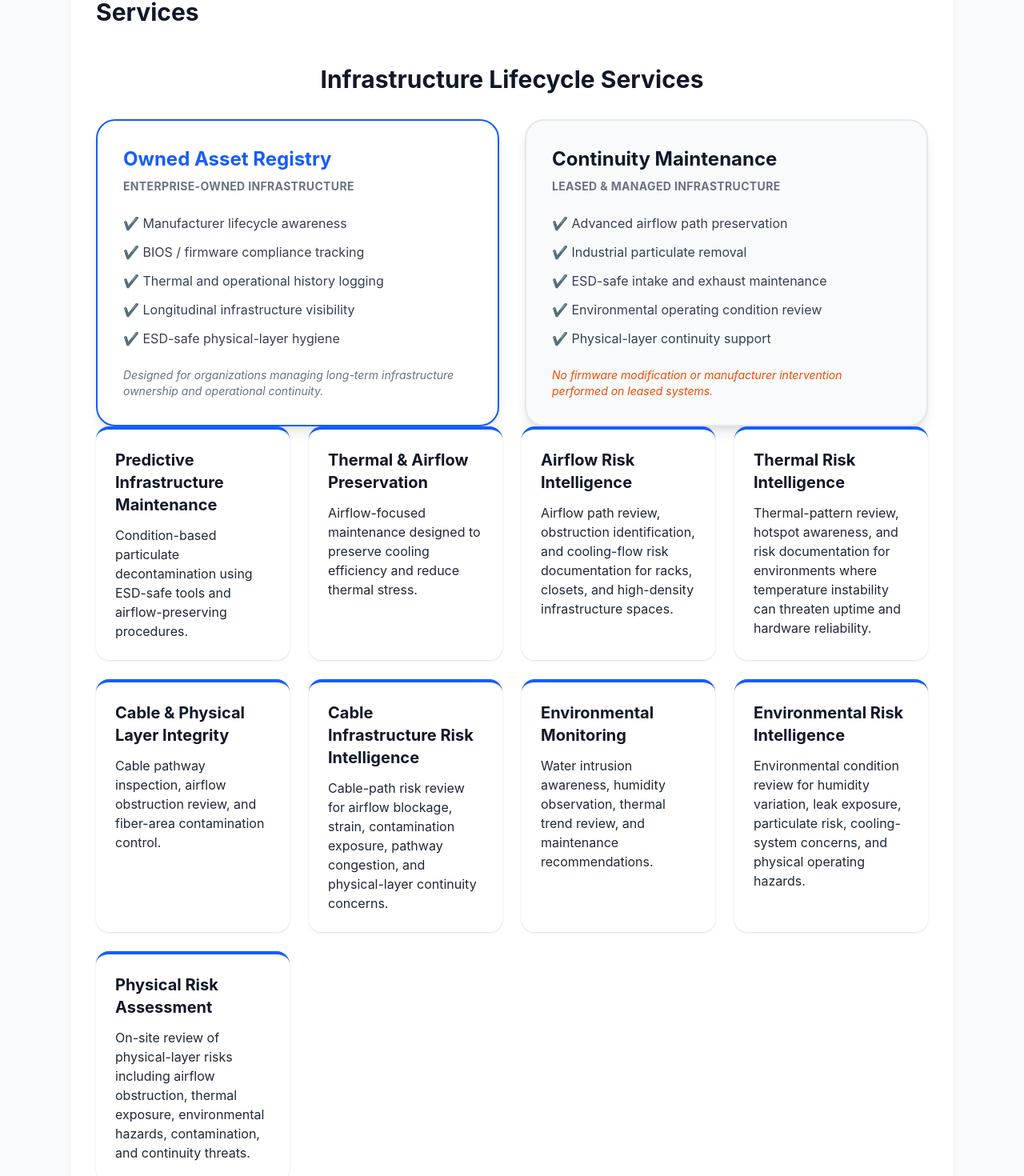
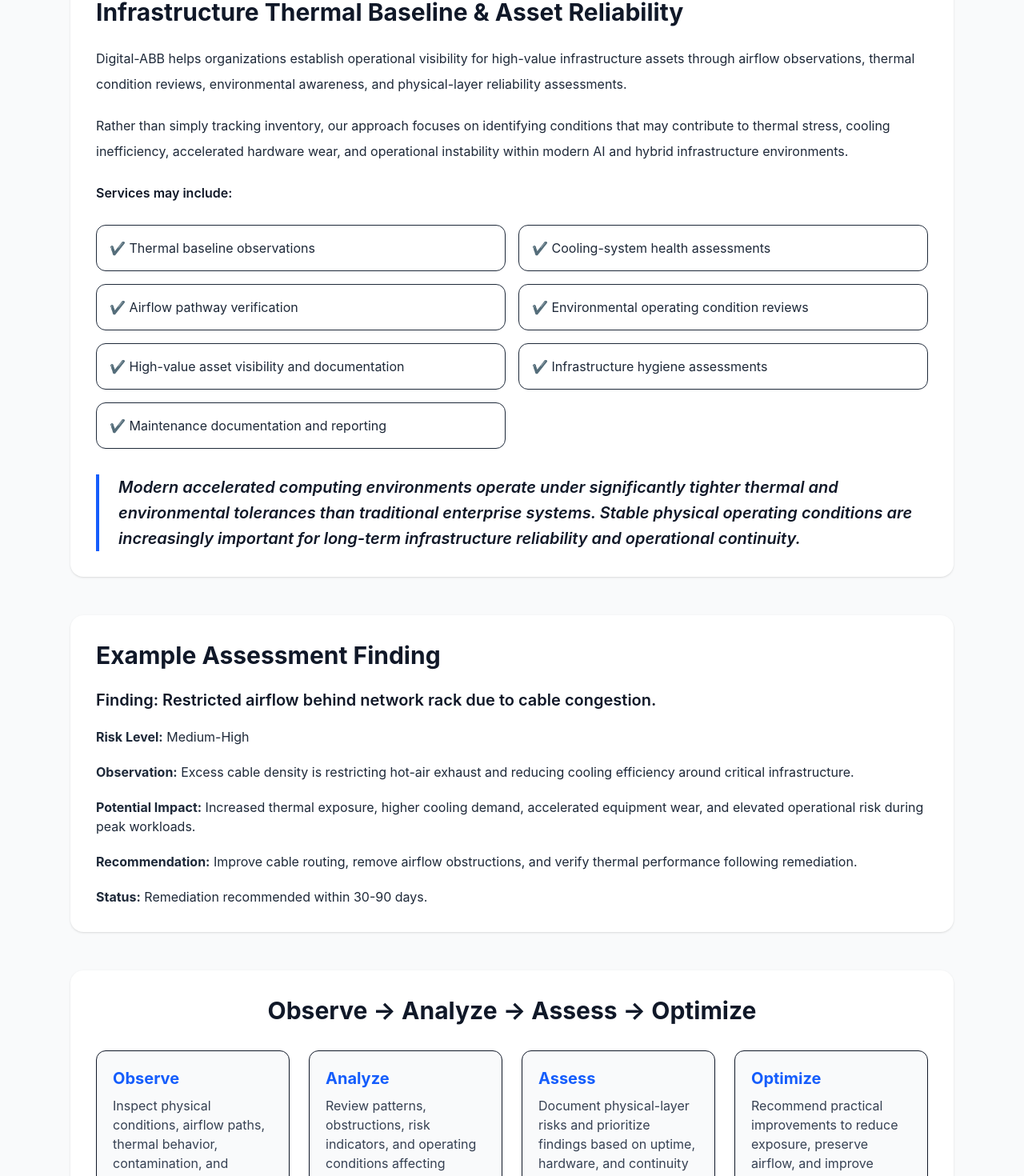
Before and after one commit to aboumba2002/digital-abb, a React (Vite) app: page / in a window 1280 px wide. Shown: the part 3094-4564 px from the top of the page at 80% size. Built offline with nearby package versions, Linux system fonts and the light colour scheme.

Commit message:
upgrade Service area

```diff
--- a/src/App.tsx
+++ b/src/App.tsx
@@ -230,130 +230,44 @@ export default function App() {
 
         {/* Services */}
         <section id="services" className={sectionClass}>
-          <h3 className="text-3xl font-bold mb-6">Services</h3>
+          <h3 className="text-3xl font-bold mb-6">
+            Infrastructure Thermal Baseline & Asset Reliability
+          </h3>
 
-          <div className="mt-12">
-            <h3 className="text-3xl font-bold mb-8 text-center">
-              Infrastructure Lifecycle Services
-            </h3>
+          <div className="space-y-5 text-gray-800 leading-8">
+            <p>
+              Digital-ABB helps organizations establish operational visibility for high-value
+              infrastructure assets through airflow observations, thermal condition reviews,
+              environmental awareness, and physical-layer reliability assessments.
+            </p>
 
-            <div className="grid md:grid-cols-2 gap-8">
-              {/* Owned Assets */}
-              <div className="bg-white border-2 border-blue-600 rounded-3xl p-8 shadow-lg">
-                <h4 className="text-2xl font-bold text-blue-600 mb-2">
-                  Owned Asset Registry
-                </h4>
+            <p>
+              Rather than simply tracking inventory, our approach focuses on identifying
+              conditions that may contribute to thermal stress, cooling inefficiency,
+              accelerated hardware wear, and operational instability within modern AI and
+              hybrid infrastructure environments.
+            </p>
 
-                <p className="text-sm font-bold text-gray-500 mb-6 uppercase tracking-wide">
-                  Enterprise-Owned Infrastructure
-                </p>
-
-                <ul className="space-y-3 text-gray-700">
-                  <li>✔ Manufacturer lifecycle awareness</li>
-                  <li>✔ BIOS / firmware compliance tracking</li>
-                  <li>✔ Thermal and operational history logging</li>
-                  <li>✔ Longitudinal infrastructure visibility</li>
-                  <li>✔ ESD-safe physical-layer hygiene</li>
-                </ul>
-
-                <p className="mt-6 text-sm text-gray-500 italic">
-                  Designed for organizations managing long-term infrastructure ownership and operational continuity.
-                </p>
-              </div>
-
-              {/* Leased Infrastructure */}
-              <div className="bg-gray-50 border-2 border-gray-200 rounded-3xl p-8 shadow-lg">
-                <h4 className="text-2xl font-bold text-gray-900 mb-2">
-                  Continuity Maintenance
-                </h4>
-
-                <p className="text-sm font-bold text-gray-500 mb-6 uppercase tracking-wide">
-                  Leased & Managed Infrastructure
-                </p>
-
-                <ul className="space-y-3 text-gray-700">
-                  <li>✔ Advanced airflow path preservation</li>
-                  <li>✔ Industrial particulate removal</li>
-                  <li>✔ ESD-safe intake and exhaust maintenance</li>
-                  <li>✔ Environmental operating condition review</li>
-                  <li>✔ Physical-layer continuity support</li>
-                </ul>
-
-                <p className="mt-6 text-sm text-orange-600 italic">
-                  No firmware modification or manufacturer intervention performed on leased systems.
-                </p>
-              </div>
-            </div>
+            <p className="font-semibold text-gray-900">Services may include:</p>
           </div>
 
-          <div className="grid md:grid-cols-2 lg:grid-cols-4 gap-6">
-            <div className="bg-white rounded-2xl shadow p-6 border-t-4 border-blue-600">
-              <h3 className="text-xl font-bold mb-3">Predictive Infrastructure Maintenance</h3>
-              <p className="text-gray-800">
-                Condition-based particulate decontamination using ESD-safe tools and airflow-preserving procedures.
-              </p>
-            </div>
+          <div className="mt-6 grid md:grid-cols-2 gap-4 text-gray-800">
+            <div className="border rounded-xl p-4">✔ Thermal baseline observations</div>
+            <div className="border rounded-xl p-4">✔ Cooling-system health assessments</div>
+            <div className="border rounded-xl p-4">✔ Airflow pathway verification</div>
+            <div className="border rounded-xl p-4">✔ Environmental operating condition reviews</div>
+            <div className="border rounded-xl p-4">✔ High-value asset visibility and documentation</div>
+            <div className="border rounded-xl p-4">✔ Infrastructure hygiene assessments</div>
+            <div className="border rounded-xl p-4">✔ Maintenance documentation and reporting</div>
+          </div>
 
-            <div className="bg-white rounded-2xl shadow p-6 border-t-4 border-blue-600">
-              <h3 className="text-xl font-bold mb-3">Thermal & Airflow Preservation</h3>
-              <p className="text-gray-800">
-                Airflow-focused maintenance designed to preserve cooling efficiency and reduce thermal stress.
-              </p>
-            </div>
-
-            <div className="bg-white rounded-2xl shadow p-6 border-t-4 border-blue-600">
-              <h3 className="text-xl font-bold mb-3">Airflow Risk Intelligence</h3>
-              <p className="text-gray-800">
-                Airflow path review, obstruction identification, and cooling-flow risk documentation
-                for racks, closets, and high-density infrastructure spaces.
-              </p>
-            </div>
-
-            <div className="bg-white rounded-2xl shadow p-6 border-t-4 border-blue-600">
-              <h3 className="text-xl font-bold mb-3">Thermal Risk Intelligence</h3>
-              <p className="text-gray-800">
-                Thermal-pattern review, hotspot awareness, and risk documentation for environments where
-                temperature instability can threaten uptime and hardware reliability.
-              </p>
-            </div>
-
-            <div className="bg-white rounded-2xl shadow p-6 border-t-4 border-blue-600">
-              <h3 className="text-xl font-bold mb-3">Cable & Physical Layer Integrity</h3>
-              <p className="text-gray-800">
-                Cable pathway inspection, airflow obstruction review, and fiber-area contamination control.
-              </p>
-            </div>
-
-            <div className="bg-white rounded-2xl shadow p-6 border-t-4 border-blue-600">
-              <h3 className="text-xl font-bold mb-3">Cable Infrastructure Risk Intelligence</h3>
-              <p className="text-gray-800">
-                Cable-path risk review for airflow blockage, strain, contamination exposure,
-                pathway congestion, and physical-layer continuity concerns.
-              </p>
-            </div>
-
-            <div className="bg-white rounded-2xl shadow p-6 border-t-4 border-blue-600">
-              <h3 className="text-xl font-bold mb-3">Environmental Monitoring</h3>
-              <p className="text-gray-800">
-                Water intrusion awareness, humidity observation, thermal trend review, and maintenance recommendations.
-              </p>
-            </div>
-
-            <div className="bg-white rounded-2xl shadow p-6 border-t-4 border-blue-600">
-              <h3 className="text-xl font-bold mb-3">Environmental Risk Intelligence</h3>
-              <p className="text-gray-800">
-                Environmental condition review for humidity variation, leak exposure, particulate risk,
-                cooling-system concerns, and physical operating hazards.
-              </p>
-            </div>
-
-            <div className="bg-white rounded-2xl shadow p-6 border-t-4 border-blue-600">
-              <h3 className="text-xl font-bold mb-3">Physical Risk Assessment</h3>
-              <p className="text-gray-800">
-                On-site review of physical-layer risks including airflow obstruction, thermal exposure,
-                environmental hazards, contamination, and continuity threats.
-              </p>
-            </div>
+          <div className="mt-8 border-l-4 border-blue-600 pl-6">
+            <p className="text-xl font-semibold italic text-gray-900 leading-8">
+              Modern accelerated computing environments operate under significantly tighter
+              thermal and environmental tolerances than traditional enterprise systems. Stable
+              physical operating conditions are increasingly important for long-term
+              infrastructure reliability and operational continuity.
+            </p>
           </div>
         </section>
 
```
